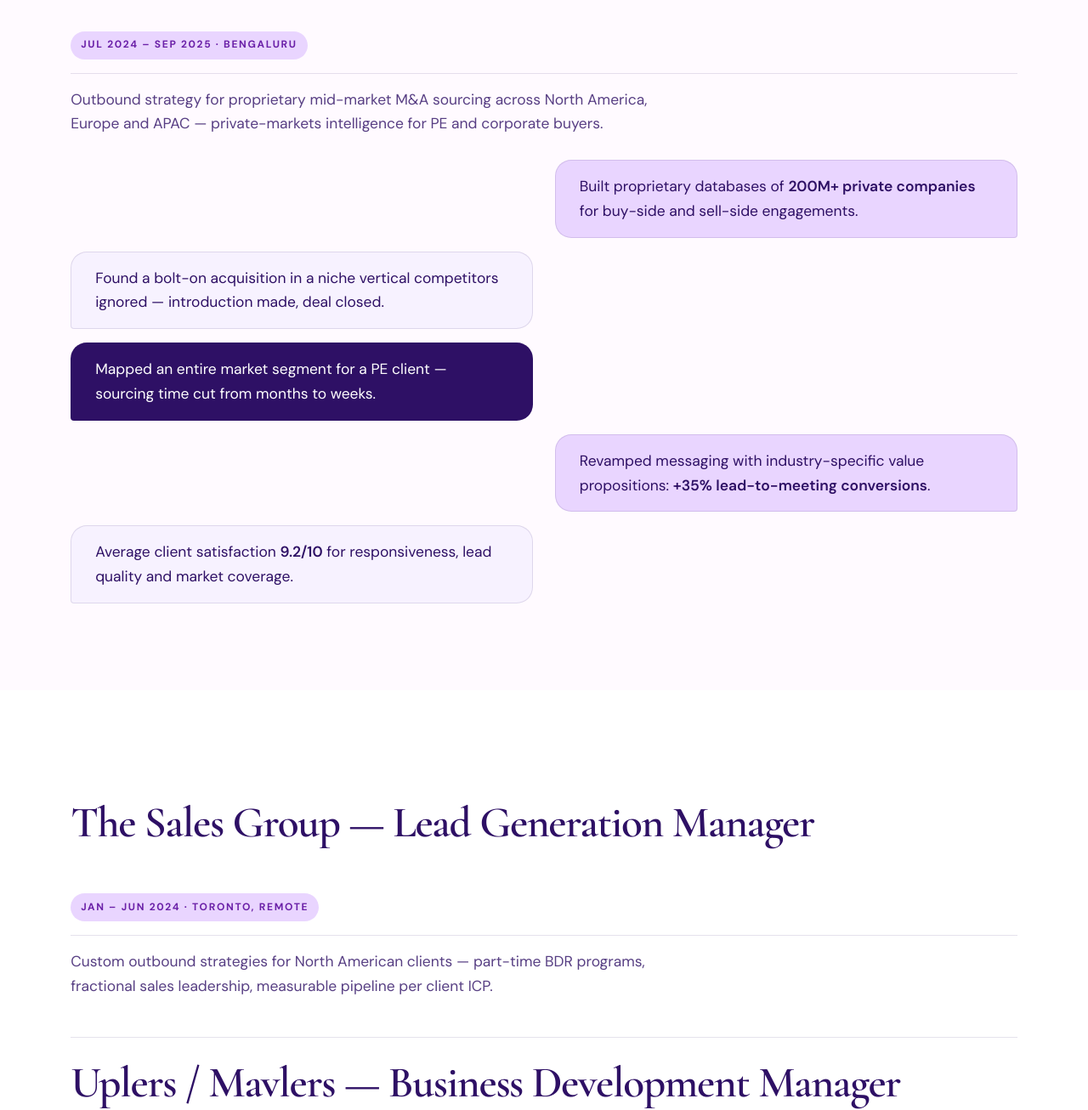
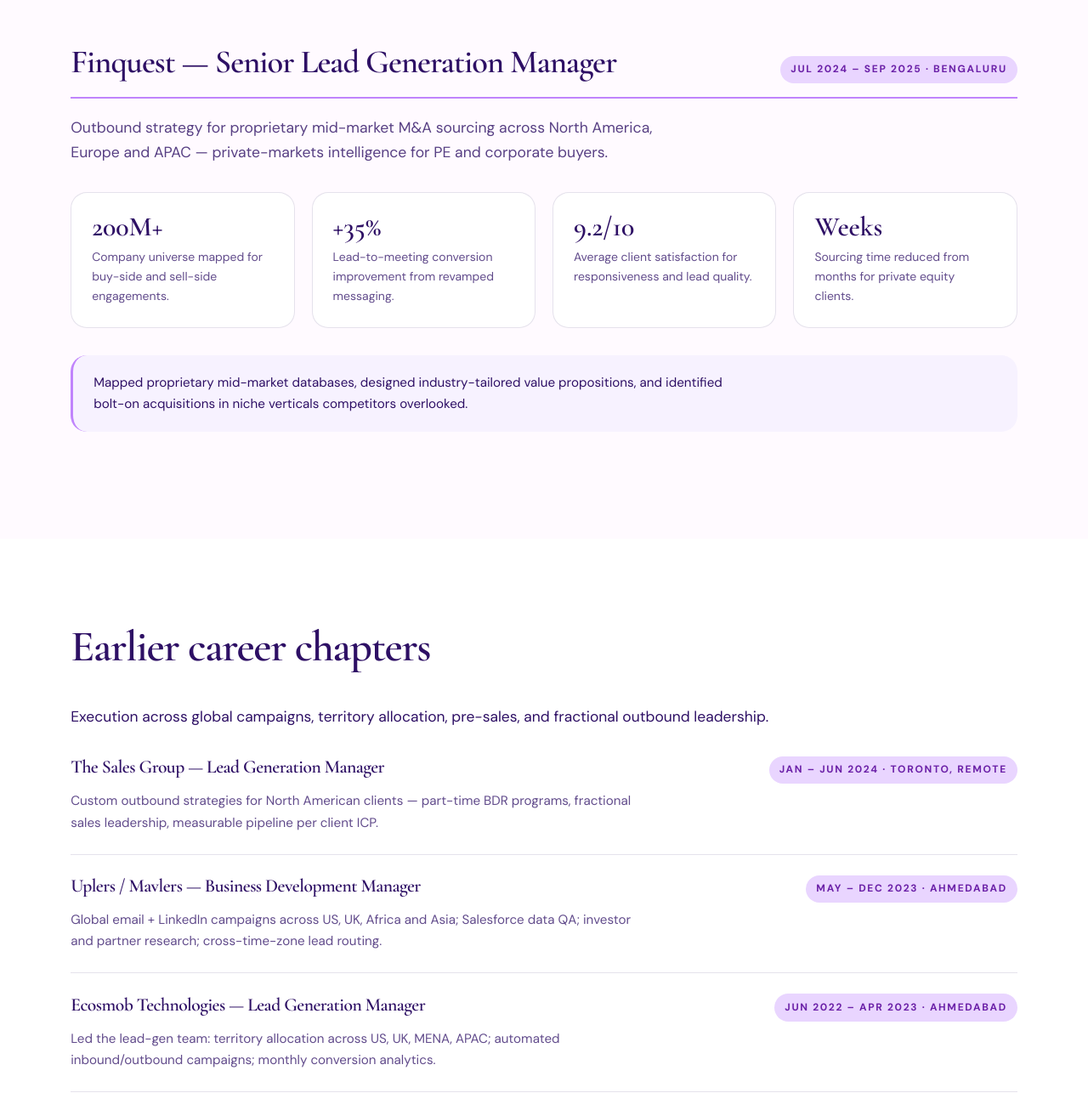
Before and after one commit to thezhafoundry/Portfolio, a website built with Vite: page results/index.html in a window 1280 px wide. Shown: the part 741-2047 px from the top of the page at 85% size. Built offline with nearby package versions, Linux system fonts and the light colour scheme.

Commit message:
feat: make portfolio results immediately scannable

```diff
--- a/results/index.html
+++ b/results/index.html
@@ -15,13 +15,34 @@
 </head>
 <body>
   <a class="skip-link" href="#main-content">Skip to content</a>
-  <header class="site-header"><div class="site-header__inner container"><a class="site-brand" href="/" aria-label="Sampath Kumar, home"><img class="site-brand__signature" src="/brand/sampath-signature.svg" alt="Sampath Kumar"><img class="site-brand__mark" src="/brand/sampath-s-mark.svg" alt="" aria-hidden="true"></a><button class="nav-toggle" type="button" aria-expanded="false" aria-controls="site-navigation" aria-label="Open navigation"><span aria-hidden="true"></span></button><nav id="site-navigation" class="site-nav" aria-label="Primary"><a href="/">Home</a><a href="/story/">Story</a><a href="/results/" aria-current="page">Results</a><a href="/schedule/">Schedule</a><a class="btn btn--primary" href="/schedule/">Start a conversation</a></nav></div><button class="nav-scrim" type="button" tabindex="-1" aria-label="Close navigation" hidden></button></header>
+  <header class="site-header">
+    <div class="site-header__inner container">
+      <a class="site-brand" href="/" aria-label="Sampath Kumar, home"><img class="site-brand__signature" src="/brand/sampath-signature.svg" alt="Sampath Kumar"><img class="site-brand__mark" src="/brand/sampath-s-mark.svg" alt="" aria-hidden="true"></a>
+      <button class="nav-toggle" type="button" aria-expanded="false" aria-controls="site-navigation" aria-label="Open navigation"><span aria-hidden="true"></span></button>
+      <nav id="site-navigation" class="site-nav" aria-label="Primary"><a href="/">Home</a><a href="/story/">Story</a><a href="/results/" aria-current="page">Results</a><a href="/schedule/">Schedule</a><a class="btn btn--primary" href="/schedule/">Start a conversation</a></nav>
+    </div>
+    <button class="nav-scrim" type="button" tabindex="-1" aria-label="Close navigation" hidden></button>
+  </header>
 
   <main id="main-content">
     <section class="band band--white">
       <div class="band-inner band-inner--wide results-head">
         <span class="label label--pill">The Results</span>
         <h1>Conversations that turned into <em class="sweep">outcomes.</em></h1>
+        <div class="results-proof-rail" aria-label="Key proof metrics">
+          <div class="results-proof-item">
+            <strong>+35%</strong>
+            <span>lead-to-meeting conversion lift</span>
+          </div>
+          <div class="results-proof-item">
+            <strong>9.2/10</strong>
+            <span>average client satisfaction</span>
+          </div>
+          <div class="results-proof-item">
+            <strong>200M+</strong>
+            <span>private-company records mapped</span>
+          </div>
+        </div>
       </div>
     </section>
 
@@ -34,67 +55,101 @@
             <span class="label label--pill">Jul 2024 – Sep 2025 · Bengaluru</span>
           </header>
           <p class="role-context">Outbound strategy for proprietary mid-market M&amp;A sourcing across North America, Europe and APAC — private-markets intelligence for PE and corporate buyers.</p>
-        <div class="role-replies">
-          <p class="bubble bubble--honey bubble--me reveal">Built proprietary databases of <strong>200M+ private companies</strong> for buy-side and sell-side engagements.</p>
-          <p class="bubble bubble--cream bubble--reply reveal">Found a bolt-on acquisition in a niche vertical competitors ignored — introduction made, deal closed.</p>
-          <p class="bubble bubble--ink bubble--reply reveal">Mapped an entire market segment for a PE client — sourcing time cut from months to weeks.</p>
-          <p class="bubble bubble--honey bubble--me reveal">Revamped messaging with industry-specific value propositions: <strong>+35% lead-to-meeting conversions</strong>.</p>
-          <p class="bubble bubble--cream bubble--reply reveal">Average client satisfaction <strong>9.2/10</strong> for responsiveness, lead quality and market coverage.</p>
+
+          <div class="outcomes-grid">
+            <div class="outcome-block">
+              <strong>200M+</strong>
+              <p>Company universe mapped for buy-side and sell-side engagements.</p>
+            </div>
+            <div class="outcome-block">
+              <strong>+35%</strong>
+              <p>Lead-to-meeting conversion improvement from revamped messaging.</p>
+            </div>
+            <div class="outcome-block">
+              <strong>9.2/10</strong>
+              <p>Average client satisfaction for responsiveness and lead quality.</p>
+            </div>
+            <div class="outcome-block">
+              <strong>Weeks</strong>
+              <p>Sourcing time reduced from months for private equity clients.</p>
+            </div>
+          </div>
+
+          <div class="role-narrative">
+            <p>Mapped proprietary mid-market databases, designed industry-tailored value propositions, and identified bolt-on acquisitions in niche verticals competitors overlooked.</p>
           </div>
         </article>
       </div>
     </section>
 
     <!-- ============ EARLIER ROLES — ledger entries ============ -->
-    <section class="band band--white" aria-label="Earlier roles">
+    <section class="band band--white" aria-labelledby="earlier-roles-heading">
       <div class="band-inner">
-      <article class="role reveal">
-        <header class="role-head">
-          <h2>The Sales Group — Lead Generation Manager</h2>
+        <div class="section-heading">
+          <h2 id="earlier-roles-heading">Earlier career chapters</h2>
+          <p>Execution across global campaigns, territory allocation, pre-sales, and fractional outbound leadership.</p>
+        </div>
+
+        <div class="ledger-list">
+          <article class="ledger-entry">
+            <header class="ledger-head">
+              <h3>The Sales Group — Lead Generation Manager</h3>
               <span class="label label--pill">Jan – Jun 2024 · Toronto, remote</span>
             </header>
-        <p class="role-context">Custom outbound strategies for North American clients — part-time BDR programs, fractional sales leadership, measurable pipeline per client ICP.</p>
+            <p>Custom outbound strategies for North American clients — part-time BDR programs, fractional sales leadership, measurable pipeline per client ICP.</p>
           </article>
 
-      <article class="role reveal">
-        <header class="role-head">
-          <h2>Uplers / Mavlers — Business Development Manager</h2>
+          <article class="ledger-entry">
+            <header class="ledger-head">
+              <h3>Uplers / Mavlers — Business Development Manager</h3>
               <span class="label label--pill">May – Dec 2023 · Ahmedabad</span>
             </header>
-        <p class="role-context">Global email + LinkedIn campaigns across US, UK, Africa and Asia; Salesforce data QA; investor and partner research; cross-time-zone lead routing.</p>
+            <p>Global email + LinkedIn campaigns across US, UK, Africa and Asia; Salesforce data QA; investor and partner research; cross-time-zone lead routing.</p>
           </article>
 
-      <article class="role reveal">
-        <header class="role-head">
-          <h2>Ecosmob Technologies — Lead Generation Manager</h2>
+          <article class="ledger-entry">
+            <header class="ledger-head">
+              <h3>Ecosmob Technologies — Lead Generation Manager</h3>
               <span class="label label--pill">Jun 2022 – Apr 2023 · Ahmedabad</span>
             </header>
-        <p class="role-context">Led the lead-gen team: territory allocation across US, UK, MENA, APAC; automated inbound/outbound campaigns; monthly conversion analytics.</p>
+            <p>Led the lead-gen team: territory allocation across US, UK, MENA, APAC; automated inbound/outbound campaigns; monthly conversion analytics.</p>
           </article>
 
-      <article class="role reveal">
-        <header class="role-head">
-          <h2>Alore — Lead Generation Specialist</h2>
+          <article class="ledger-entry">
+            <header class="ledger-head">
+              <h3>Alore — Lead Generation Specialist</h3>
               <span class="label label--pill">Apr 2021 – May 2022 · Bengaluru</span>
             </header>
-        <p class="role-context">Prospect research and qualification; targeted outbound across US, UK, Australia; lead assignment and QA across research, outreach and sales.</p>
+            <p>Prospect research and qualification; targeted outbound across US, UK, Australia; lead assignment and QA across research, outreach and sales.</p>
           </article>
 
-      <article class="role reveal">
-        <header class="role-head">
-          <h2>Zinnov / Draup — Pre-sales Lead</h2>
+          <article class="ledger-entry">
+            <header class="ledger-head">
+              <h3>Zinnov / Draup — Pre-sales Lead</h3>
               <span class="label label--pill">Jul 2020 – Mar 2021 · Coimbatore</span>
             </header>
-        <p class="role-context">Solution consulting across the Digital &amp; Analytics portfolio: demos, commercial and technical proposals, deal-complexity analysis.</p>
+            <p>Solution consulting across the Digital &amp; Analytics portfolio: demos, commercial and technical proposals, deal-complexity analysis.</p>
           </article>
+        </div>
       </div>
     </section>
 
-    <!-- TESTIMONIALS between roles (spec §6.3) — hidden until §8.2 assets arrive
-    <section class="container section-gap">
-      <figure class="testimonial">…named quote-bubble…</figure>
-    </section> -->
-
+    <!-- ============ CTA BAND ============ -->
+    <section class="band band--cream conversation-cta">
+      <div class="band-inner">
+        <div class="contact-card">
+          <div>
+            <p class="eyebrow">Next steps</p>
+            <h2>Ready to turn research into conversations?</h2>
+            <p>Let's map your target universe and start real dialogues.</p>
+          </div>
+          <div class="contact-actions">
+            <a class="btn btn--primary" href="/schedule/">Start a conversation <span aria-hidden="true">→</span></a>
+            <a class="btn btn--ghost-cream" href="https://www.linkedin.com/in/sampath-kumar-tn66sk9699" target="_blank" rel="noopener">Connect on LinkedIn</a>
+          </div>
+        </div>
+      </div>
+    </section>
   </main>
 
   <footer class="site-footer"><div class="site-footer__inner container"><a class="site-footer__brand" href="/" aria-label="Sampath Kumar, home"><img src="/brand/sampath-signature-reversed.svg" alt="Sampath Kumar"></a><p class="site-footer__line">Every deal begins with hello.</p><nav class="site-footer__links" aria-label="Footer"><a href="/story/">Story</a><a href="/results/">Results</a><a href="/schedule/">Schedule</a><a href="https://www.linkedin.com/in/sampath-kumar-tn66sk9699" target="_blank" rel="noopener">LinkedIn</a></nav><a class="btn btn--honey" href="/schedule/">Start a conversation</a><p class="site-footer__fine">© 2026 Sampath Kumar · Greater Coimbatore, India</p></div></footer>
--- a/src/styles/results.css
+++ b/src/styles/results.css
@@ -1,16 +1,157 @@
-/* v7 band world: the head is a white band; roles are a hairline ledger, not boxes */
-.results-head h1 { margin-top: 1.75rem; max-width: 18ch; }
+/* Results page styles — Editorial Orchid proof hierarchy */
+.results-head h1 { margin-top: 1.25rem; max-width: 18ch; }
 
-.role { padding: 1.75rem 0; }
-.role + .role { border-top: 1px solid color-mix(in srgb, var(--color-deep-violet) 12%, transparent); }
-.role--anchor { padding: 0; }
+.results-proof-rail {
+  display: grid;
+  grid-template-columns: repeat(3, minmax(0, 1fr));
+  gap: 1.5rem;
+  margin-top: 2.5rem;
+  padding-top: 2rem;
+  border-top: 1px solid color-mix(in srgb, var(--color-deep-violet) 12%, transparent);
+}
+
+.results-proof-item {
+  display: flex;
+  flex-direction: column;
+  gap: 0.25rem;
+}
+
+.results-proof-item strong {
+  font-family: var(--font-display);
+  font-size: clamp(2.2rem, 4vw, 3.5rem);
+  font-weight: 600;
+  line-height: 1;
+  color: var(--color-deep-violet);
+}
+
+.results-proof-item span {
+  font-size: 0.85rem;
+  color: var(--color-violet);
+  font-weight: 700;
+  letter-spacing: 0.05em;
+}
+
+.role--anchor {
+  padding: 1.5rem 0;
+}
+
 .role-head {
-  display: flex; align-items: baseline; gap: 1rem;
-  flex-wrap: wrap; justify-content: space-between;
-  border-bottom: 1px solid color-mix(in srgb, var(--color-deep-violet) 12%, transparent); padding-bottom: 1rem;
+  display: flex;
+  align-items: baseline;
+  gap: 1rem;
+  flex-wrap: wrap;
+  justify-content: space-between;
+  border-bottom: 2px solid var(--color-orchid);
+  padding-bottom: 1rem;
 }
-.role-context { margin-top: 1rem; max-width: 60ch; opacity: 0.8; }
-.role-replies { display: flex; flex-direction: column; gap: 1rem; margin-top: 1.75rem; align-items: flex-start; }
-.role-replies .bubble { max-width: 34rem; font-weight: 400; padding: 1rem 1.75rem; margin: 0; }
-.role-replies .bubble--me { align-self: flex-end; }
-.role-replies strong { font-weight: 600; }
+
+.role-head h2 {
+  font-size: clamp(1.8rem, 3vw, 2.5rem);
+  margin: 0;
+}
+
+.role-context {
+  margin-top: 1.25rem;
+  font-size: 1.1rem;
+  max-width: 60ch;
+  color: color-mix(in srgb, var(--color-deep-violet) 80%, var(--color-white));
+}
+
+.outcomes-grid {
+  display: grid;
+  grid-template-columns: repeat(4, minmax(0, 1fr));
+  gap: 1.25rem;
+  margin-top: 2rem;
+}
+
+.outcome-block {
+  background: var(--color-white);
+  border: 1px solid color-mix(in srgb, var(--color-deep-violet) 12%, transparent);
+  border-radius: var(--radius-media);
+  padding: 1.5rem;
+  display: flex;
+  flex-direction: column;
+  gap: 0.5rem;
+}
+
+.outcome-block strong {
+  font-family: var(--font-display);
+  font-size: 2rem;
+  font-weight: 600;
+  line-height: 1;
+  color: var(--color-deep-violet);
+}
+
+.outcome-block p {
+  margin: 0;
+  font-size: 0.875rem;
+  color: color-mix(in srgb, var(--color-deep-violet) 75%, var(--color-white));
+}
+
+.role-narrative {
+  margin-top: 2rem;
+  padding: 1.25rem 1.5rem;
+  background: var(--color-section);
+  border-radius: var(--radius-media);
+  border-left: 3px solid var(--color-orchid);
+}
+
+.role-narrative p {
+  margin: 0;
+  color: var(--color-deep-violet);
+  font-size: 0.95rem;
+}
+
+.ledger-list {
+  display: flex;
+  flex-direction: column;
+  gap: 1.5rem;
+  margin-top: 2rem;
+}
+
+.ledger-entry {
+  padding-bottom: 1.5rem;
+  border-bottom: 1px solid color-mix(in srgb, var(--color-deep-violet) 12%, transparent);
+}
+
+.ledger-head {
+  display: flex;
+  align-items: baseline;
+  justify-content: space-between;
+  gap: 1rem;
+  flex-wrap: wrap;
+  margin-bottom: 0.5rem;
+}
+
+.ledger-head h3 {
+  font-size: 1.35rem;
+  margin: 0;
+}
+
+.ledger-entry p {
+  margin: 0;
+  color: color-mix(in srgb, var(--color-deep-violet) 75%, var(--color-white));
+  font-size: 0.95rem;
+  max-width: 65ch;
+}
+
+.conversation-cta {
+  padding-block: clamp(3rem, 6vw, 5rem);
+}
+
+@media (max-width: 48rem) {
+  .results-proof-rail {
+    grid-template-columns: 1fr;
+    gap: 1.25rem;
+  }
+
+  .outcomes-grid {
+    grid-template-columns: repeat(2, minmax(0, 1fr));
+  }
+}
+
+@media (max-width: 32rem) {
+  .outcomes-grid {
+    grid-template-columns: 1fr;
+  }
+}
```
Also changed, not shown: tests/site-contract.test.js (+23 -0 lines). Lines whose indentation alone changed are shown as unchanged.
